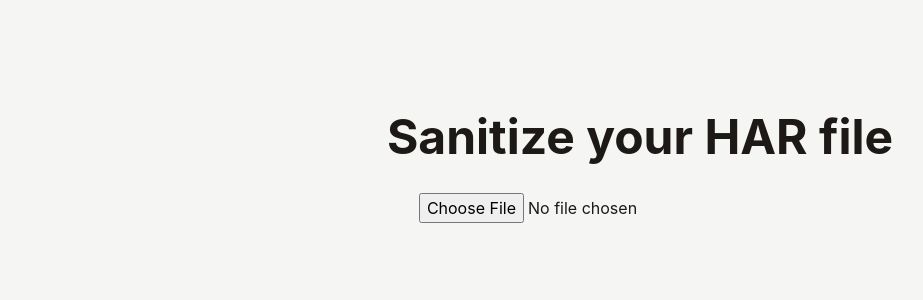
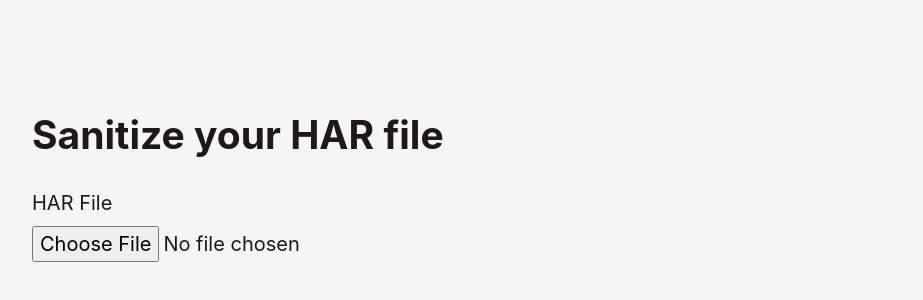
Before and after one commit to cloudflare/har-sanitizer, a React (Vite) app: page / in a window 1280 px wide. Shown: the part 216-516 px from the top of the page, without its empty margins (0-923 px from the left). Built offline with nearby package versions, Linux system fonts and the light colour scheme.

Commit message:
Spruce up some styles

```diff
--- a/index.html
+++ b/index.html
@@ -1,5 +1,5 @@
 <!doctype html>
-<html lang="en">
+<html class="font-sans" lang="en">
 	<head>
 		<meta charset="UTF-8" />
 		<link rel="icon" type="image/svg+xml" href="/favicon.ico" />
@@ -7,9 +7,9 @@
 		<title>HAR Sanitizer</title>
 	</head>
 	<body
-		class="m-0 flex place-items-center min-h-[100dvh] bg-stone-100 text-stone-900 dark:bg-stone-900 dark:text-stone-100"
+		class="m-0 text-base bg-stone-100 text-stone-900 dark:bg-stone-900 dark:text-stone-100"
 	>
-		<div id="root" class="max-w-7xl mx-auto p-8"></div>
+		<div id="root" class="isolate"></div>
 		<script type="module" src="/src/main.tsx"></script>
 	</body>
 </html>
--- a/src/App.tsx
+++ b/src/App.tsx
@@ -7,13 +7,15 @@ function App() {
 	const [upload, setUpload] = useState<HARUpload>();
 
 	return (
-		<>
-			<h1 className="text-5xl font-bold">Sanitize your HAR file</h1>
-			<UploadHar setUpload={setUpload} />
-			{!!upload && (
-				<Sanitizer input={upload.raw} name={upload.name}></Sanitizer>
-			)}
-		</>
+		<div className="flex flex-col justify-center place-items-start min-h-[100dvh] mx-auto max-w-7xl p-4 md:p-6 lg:p-8">
+			<div className="w-full space-y-6">
+				<h1 className="text-3xl font-bold">Sanitize your HAR file</h1>
+				<UploadHar setUpload={setUpload} />
+				{!!upload && (
+					<Sanitizer input={upload.raw} name={upload.name}></Sanitizer>
+				)}
+			</div>
+		</div>
 	);
 }
 
--- a/src/components/Sanitizer.tsx
+++ b/src/components/Sanitizer.tsx
@@ -37,15 +37,7 @@ export const Sanitizer: React.FC<SanitizerProps> = ({
 	}, [input]);
 
 	return (
-		<div className="flex gap-4">
-			<div>
-				{input ? (
-					<Button onClick={sanitizeHar}>Sanitize</Button>
-				) : (
-					<p>no har</p>
-				)}
-			</div>
-			{sanitizedHar && <DownloadHar har={sanitizedHar} name={name} />}
+		<>
 			{possibleScrubItems && (
 				<ScrubChooser
 					items={possibleScrubItems}
@@ -53,6 +45,10 @@ export const Sanitizer: React.FC<SanitizerProps> = ({
 					setScrubItems={setScrubItems}
 				></ScrubChooser>
 			)}
-		</div>
+			<div>
+				<Button onClick={sanitizeHar}>Sanitize</Button>
+			</div>
+			{sanitizedHar && <DownloadHar har={sanitizedHar} name={name} />}
+		</>
 	);
 };
--- a/src/components/ScrubChooser.tsx
+++ b/src/components/ScrubChooser.tsx
@@ -83,28 +83,35 @@ export const ScrubChooser: React.FC<ScrubChooserProps> = ({
 	}, [items]);
 
 	return (
-		<div className="flex flex-fow">
+		<div className="space-y-4">
 			{/* @ts-ignore */}
 			{Object.entries(items).map(([key, val]: [CheckboxType, string[]]) => {
+				if (val.length === 0) return null;
 				return (
-					<ul className="space-y-2" key={key}>
+					<div className="space-y-2">
+						<h2>{key}</h2>
+						<ul
+							className="space-y-1 columns-1 md:columns-2 lg:columns-3 xl:columns-4"
+							key={key}
+						>
 							{val.map((item, index) => {
 								return (
-								<li key={item}>
-									<label className="inline-flex items-center">
+									<li className="inline-block w-full" key={item}>
+										<label className="inline-flex items-start gap-2 group">
 											<input
 												type="checkbox"
-											className="form-checkbox h-5 w-5 text-blue-600"
+												className="w-4 h-4 mt-1 group-hover:outline outline-offset-2 outline-2 shrink-0"
 												name={item}
 												checked={checkboxes[key][index]}
 												onChange={() => handleCheckboxChange(key, index)}
 											/>
-										<span className="ml-2">{item}</span>
+											<span>{item}</span>
 										</label>
 									</li>
 								);
 							})}
 						</ul>
+					</div>
 				);
 			})}
 		</div>
--- a/src/components/UploadHar.tsx
+++ b/src/components/UploadHar.tsx
@@ -50,8 +50,17 @@ export const UploadHar: React.FC<UploadHarProps> = ({ setUpload }) => {
 	};
 
 	return (
-		<div className="p-8">
-			<input type="file" onChange={handleFileChange} accept=".har" />
+		<div className="space-y-2">
+			<label className="block" htmlFor="har-file">
+				HAR File
+			</label>
+			<input
+				className="block"
+				id="har-file"
+				type="file"
+				onChange={handleFileChange}
+				accept=".har"
+			/>
 			{harError && <p>{harError}</p>}
 		</div>
 	);
--- a/src/index.css
+++ b/src/index.css
@@ -3,16 +3,31 @@
 @tailwind utilities;
 
 :root {
-	font-family: Inter, system-ui, Avenir, Helvetica, Arial, sans-serif;
-	font-weight: 400;
-
-	color-scheme: light dark;
-	color: rgba(255, 255, 255, 0.87);
-	background-color: #242424;
-
+	line-height: 1.5;
 	font-synthesis: none;
-	text-rendering: optimizeLegibility;
+	/* https://marco.org/2012/11/15/text-rendering-optimize-legibility */
+	text-rendering: optimizeSpeed;
 	-webkit-font-smoothing: antialiased;
 	-moz-osx-font-smoothing: grayscale;
 	-webkit-text-size-adjust: 100%;
 }
+
+img,
+picture,
+video,
+canvas,
+svg {
+	display: block;
+	max-width: 100%;
+}
+
+input,
+button,
+textarea,
+select {
+	font: inherit;
+}
+
+* {
+	text-wrap: pretty;
+}
--- a/tailwind.config.js
+++ b/tailwind.config.js
@@ -3,6 +3,15 @@ export default {
 	content: ["./index.html", "./src/**/*.{js,ts,jsx,tsx}"],
 	theme: {
 		extend: {
+			fontSize: {
+				sm: ["clamp(0.94rem, calc(0.92rem + 0.11vw), 1.00rem)", "1.5"],
+				base: ["clamp(1.13rem, calc(1.08rem + 0.22vw), 1.25rem)", "1.5"],
+				xl: ["clamp(1.35rem, calc(1.28rem + 0.37vw), 1.56rem)", "1.5"],
+				"2xl": ["clamp(1.62rem, calc(1.50rem + 0.58vw), 1.95rem)", "1.5"],
+				"3xl": ["clamp(1.94rem, calc(1.77rem + 0.87vw), 2.44rem)", "1.5"],
+				"4xl": ["clamp(2.33rem, calc(2.08rem + 1.25vw), 3.05rem)", "1.5"],
+				"5xl": ["clamp(2.80rem, calc(2.45rem + 1.77vw), 3.82rem)", "1.5"],
+			},
 			fontFamily: {
 				sans: [
 					"-apple-system",
```
Lines whose indentation alone changed are shown as unchanged.
